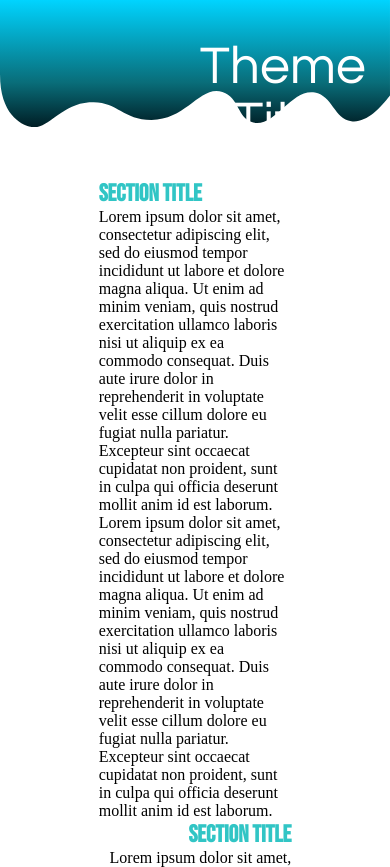
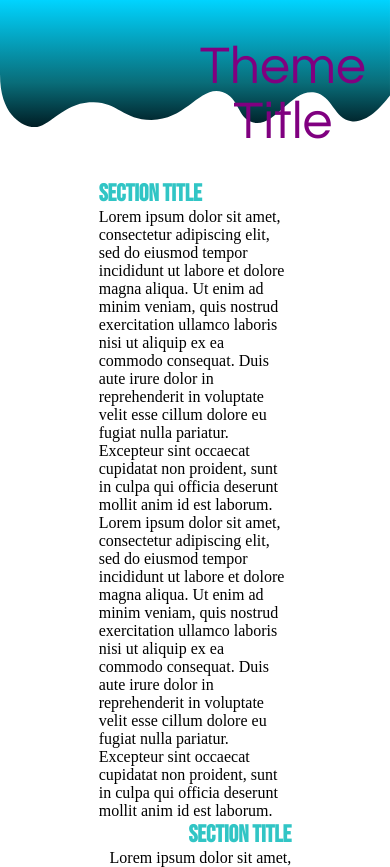
Before and after one commit to BearJCameron/mobile_friendly_practice, a plain HTML site: page index.html in a window 390 px wide. Shown: the top 867 px of the page. Drawn offline with Linux system fonts and the light colour scheme.

Commit message:
added @media functions

```diff
--- a/css/style.css
+++ b/css/style.css
@@ -21,6 +21,27 @@
     position: absolute;
     top: 10vw;
     left: 45vw;
+}
+
+@media screen and (max-width: 1024px) {
+    .theme_title{
+        color: green;
+    }
+
+}
+
+@media screen and (max-width:768px) {
+    .theme_title{
+        color: orange;
+    }
+
+}
+
+@media screen and (max-width: 480px) {
+    .theme_title{
+        color: purple;
+    }
+
 }
 
 .section_div{
```
